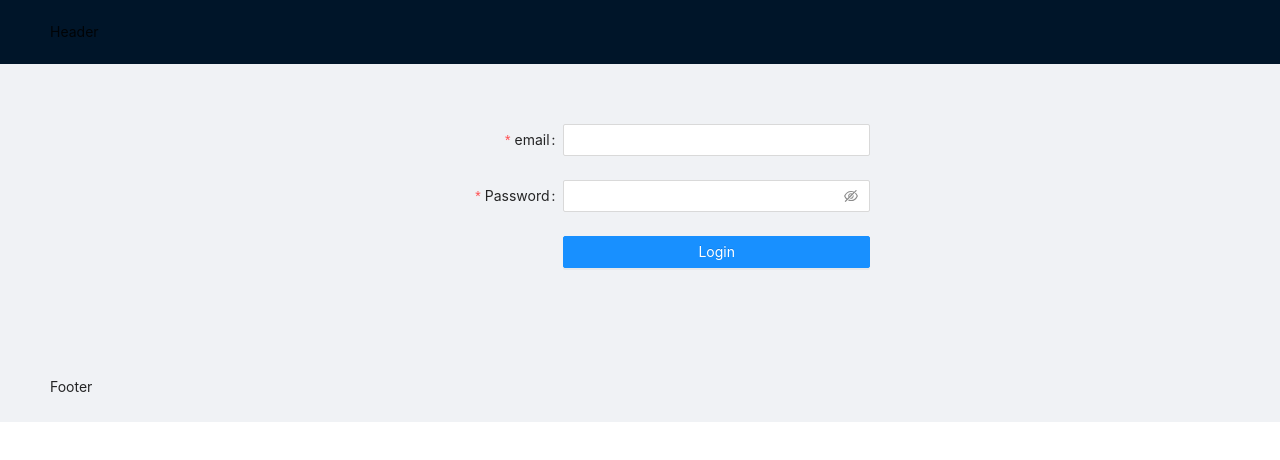
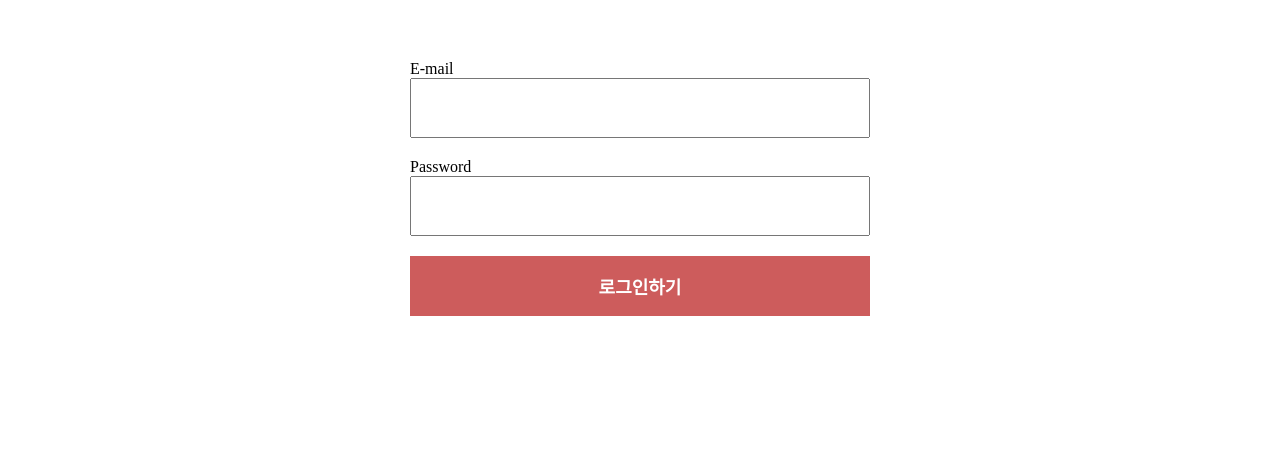
Before and after one commit to jin-2/boilerplate-login, a React (Create React App) app in the folder client/: page /login in a window 1280 px wide. Shown: the top 460 px of the page. Built offline with nearby package versions, Linux system fonts and the light colour scheme.

Commit message:
스타일 재구성, login api 연동

```diff
--- a/client/package.json
+++ b/client/package.json
@@ -3,17 +3,18 @@
   "version": "0.1.0",
   "private": true,
   "dependencies": {
+    "@emotion/react": "^11.7.1",
+    "@emotion/styled": "^11.6.0",
     "@testing-library/jest-dom": "^5.16.1",
     "@testing-library/react": "^12.1.2",
     "@testing-library/user-event": "^13.5.0",
-    "antd": "^4.18.4",
     "axios": "^0.25.0",
     "http-proxy-middleware": "^2.0.1",
     "react": "^17.0.2",
     "react-dom": "^17.0.2",
     "react-redux": "^7.2.6",
     "react-router-dom": "^6.2.1",
-    "react-scripts": "5.0.0",
+    "react-scripts": "^5.0.0",
     "redux": "^4.1.2",
     "redux-promise": "^0.6.0",
     "redux-thunk": "^2.4.1",
--- a/client/src/App.js
+++ b/client/src/App.js
@@ -1,4 +1,6 @@
+import React from "react";
 import { BrowserRouter as Router, Route, Link, Routes } from "react-router-dom";
+import "./index.css";
 import LandingPage from "./components/views/LandingPage/LandingPage";
 import LoginPage from "./components/views/LoginPage/LoginPage";
 import RegisterPage from "./components/views/RegisterPage/RegisterPage";
--- a/client/src/components/views/LoginPage/LoginPage.js
+++ b/client/src/components/views/LoginPage/LoginPage.js
@@ -1,83 +1,91 @@
-import React from "react";
-import { Form, Input, Button, Checkbox } from "antd";
+import React, { useState } from "react";
+import styled from "@emotion/styled";
 import PageLayout from "../PageLayout/PageLayout";
+import axios from "axios";
 
 const LoginPage = () => {
-    const onFinish = (values) => {
-        console.log("Success:", values);
+    const [email, setEmail] = useState("");
+    const [password, setPassword] = useState("");
+
+    const handleEmail = (e) => {
+        setEmail(e.currentTarget.value);
     };
 
-    const onFinishFailed = (errorInfo) => {
-        console.log("Failed:", errorInfo);
+    const handlePassword = (e) => {
+        setPassword(e.currentTarget.value);
+    };
+
+    const handleSubmit = (e) => {
+        e.preventDefault();
+
+        axios
+            .post("api/user/login", {
+                email,
+                password
+            })
+            .then((json) => console.log(json.data));
     };
 
     return (
         <PageLayout>
-            <Form
-                name="basic"
-                labelCol={{
-                    span: 8
-                }}
-                wrapperCol={{
-                    span: 16
-                }}
-                initialValues={{
-                    remember: true
-                }}
-                onFinish={onFinish}
-                onFinishFailed={onFinishFailed}
-                autoComplete="off"
-            >
-                <Form.Item
-                    label="email"
-                    name="email"
-                    rules={[
-                        {
-                            required: true,
-                            message: "Please input your email!"
-                        }
-                    ]}
-                >
-                    <Input />
-                </Form.Item>
+            <form onSubmit={handleSubmit}>
+                <InputBox>
+                    <label className="label-wrap">
+                        <span className="label">E-mail</span>
+                        <input
+                            className="input"
+                            type="email"
+                            value={email}
+                            onChange={handleEmail}
+                        />
+                    </label>
+                </InputBox>
 
-                <Form.Item
-                    label="Password"
-                    name="password"
-                    rules={[
-                        {
-                            required: true,
-                            message: "Please input your password!"
-                        }
-                    ]}
-                >
-                    <Input.Password />
-                </Form.Item>
+                <InputBox>
+                    <label className="label-wrap">
+                        <span className="label">Password</span>
+                        <input
+                            className="input"
+                            type="password"
+                            value={password}
+                            onChange={handlePassword}
+                        />
+                    </label>
+                </InputBox>
 
-                {/*<Form.Item*/}
-                {/*    name="remember"*/}
-                {/*    valuePropName="checked"*/}
-                {/*    wrapperCol={{*/}
-                {/*        offset: 8,*/}
-                {/*        span: 16*/}
-                {/*    }}*/}
-                {/*>*/}
-                {/*    <Checkbox>Remember me</Checkbox>*/}
-                {/*</Form.Item>*/}
-
-                <Form.Item
-                    wrapperCol={{
-                        offset: 8,
-                        span: 16
-                    }}
-                >
-                    <Button type="primary" htmlType="submit" block>
-                        Login
-                    </Button>
-                </Form.Item>
-            </Form>
+                <Button>로그인하기</Button>
+            </form>
         </PageLayout>
     );
 };
 
 export default LoginPage;
+
+const InputBox = styled.div`
+    margin-top: 20px;
+    margin-bottom: 20px;
+
+    .label-wrap {
+        display: block;
+    }
+
+    .label {
+        display: block;
+    }
+
+    .input {
+        width: 100%;
+        height: 60px;
+        font-size: 20px;
+    }
+`;
+
+const Button = styled.button`
+    width: 100%;
+    height: 60px;
+    background-color: indianred;
+    color: #fff;
+    border: 0;
+    font-size: 18px;
+    font-weight: 600;
+`;
--- a/client/src/components/views/PageLayout/PageLayout.js
+++ b/client/src/components/views/PageLayout/PageLayout.js
@@ -1,22 +1,11 @@
-import { Layout } from "antd";
-const { Header, Footer, Content } = Layout;
+import styled from "@emotion/styled";
 
 export default function PageLayout({ children }) {
-    return (
-        <Layout>
-            <Header>Header</Header>
-            <Content>
-                <div
-                    style={{
-                        maxWidth: "500px",
-                        margin: "0 auto",
-                        padding: "60px 20px"
-                    }}
-                >
-                    {children}
-                </div>
-            </Content>
-            <Footer>Footer</Footer>
-        </Layout>
-    );
+    return <ContentEl>{children}</ContentEl>;
 }
+
+const ContentEl = styled.div`
+    max-width: 500px;
+    margin: 0 auto;
+    padding: 40px 20px;
+`;
--- a/client/src/index.css
+++ b/client/src/index.css
@@ -1,8 +1,10 @@
+* {
+  margin: 0;
+  padding: 0;
+  box-sizing: border-box;
+}
+
 body {
-  margin: 0;
-  font-family: -apple-system, BlinkMacSystemFont, 'Segoe UI', 'Roboto', 'Oxygen',
-    'Ubuntu', 'Cantarell', 'Fira Sans', 'Droid Sans', 'Helvetica Neue',
-    sans-serif;
   -webkit-font-smoothing: antialiased;
   -moz-osx-font-smoothing: grayscale;
 }
--- a/client/src/index.js
+++ b/client/src/index.js
@@ -3,7 +3,6 @@ import ReactDOM from "react-dom";
 import App from "./App";
 import reportWebVitals from "./reportWebVitals";
 import { Provider } from "react-redux";
-import "antd/dist/antd.min.css";
 import { applyMiddleware, createStore } from "redux";
 import promiseMiddleware from "redux-promise";
 import ReduxThunk from "redux-thunk";
```
Also changed, not shown: 1 other file (tests, documents, lock files or other folders).
